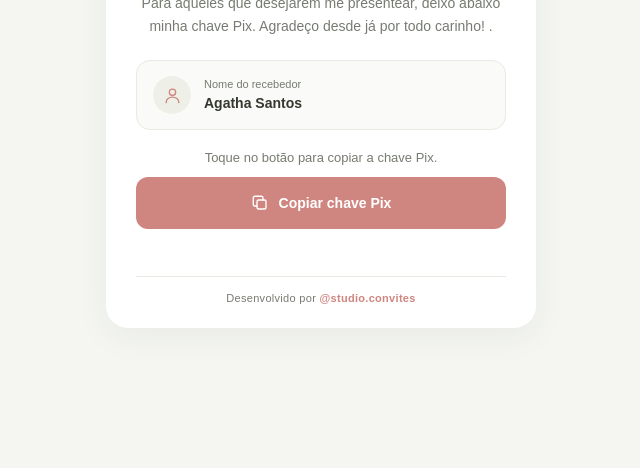
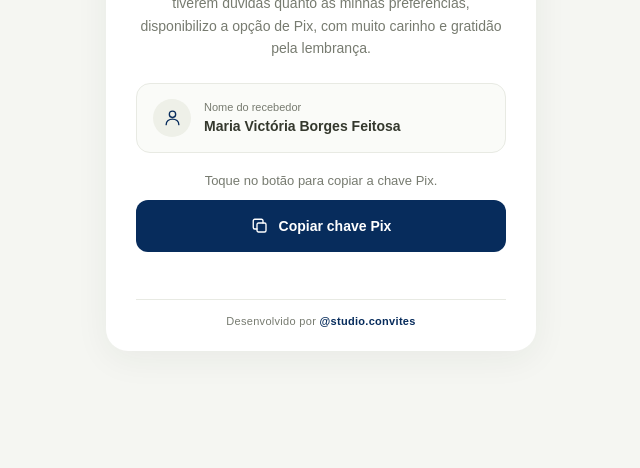
Before and after one commit to convitesstudio/Presente-Agatha, a plain HTML site: page index.html in a window 1280 px wide. Shown: the part 332-800 px from the top of the page, without its empty margins (319-959 px from the left). Drawn offline with Linux system fonts and the light colour scheme.

Commit message:
Update index.html

```diff
--- a/index.html
+++ b/index.html
@@ -1,4 +1,3 @@
-
 <!DOCTYPE html>
 <html lang="pt-BR">
 <head>
@@ -9,8 +8,10 @@
 
   <style>
     :root {
-      --verde-oliva: #68734B;
+ 🟨     --verde-oliva: 91a8d2;
       --verde-hover: #53603A;
+      --verde-copiado: #4F7557;
+      --cor-mensagem: #4F7557;
       --fundo: #ffffff;
       --texto: #34382D;
       --texto-suave: #777B70;
@@ -158,14 +159,16 @@
       height: 18px;
     }
 
+    /* 🟨 COR DO BOTÃO DEPOIS DE COPIAR */
     .botao-copiar.copiado {
-      background: #4F7557;
+      background: var(--verde-copiado);
     }
 
+    /* 🟨 COR DA MENSAGEM ABAIXO DO BOTÃO */
     .mensagem {
       min-height: 19px;
       margin-top: 10px;
-      color: #4F7557;
+      color: var(--cor-mensagem);
       font-size: 12px;
       font-weight: bold;
     }
@@ -264,9 +267,8 @@
 
     <h1 id="nome-noivos">Maria e João</h1>
 
-    <p class="descricao">
-      Para aqueles que desejarem me presentear, deixo abaixo minha chave Pix. Agradeço desde já por todo carinho!
-.
+    <p class="descricao"> 🟨
+     Para aqueles que desejarem me presentear, mas tiverem dúvidas quanto às minhas preferências, disponibilizo a opção de Pix, com muito carinho e gratidão pela lembrança.
     </p>
 
     <!-- CARTÃO DO RECEBEDOR -->
@@ -345,19 +347,31 @@
        ========================================= */
 
     // 🟨 NOME DOS NOIVOS
-    const NOME_DOS_NOIVOS = "15 anos da Agatha";
+    const NOME_DOS_NOIVOS = "Maria Victória";
 
     // 🟨 NOME DO RECEBEDOR
-    const NOME_DO_RECEBEDOR = "Agatha Santos";
+    const NOME_DO_RECEBEDOR = "Maria Victória Borges Feitosa";
 
     // 🟨 CHAVE PIX
-    const CHAVE_PIX = "thainaa883@gmail.com";
+    const CHAVE_PIX = "05700026139";
 
-    // 🟨 COR PRINCIPAL
-    const COR_PRINCIPAL = "#cf8680";
+    // 🟨 COR PRINCIPAL DO BOTÃO PIX
+    const COR_PRINCIPAL = "#072c5c";
 
-    // 🟨 COR DO FUNDO
+    // 🟨 COR DO FUNDO DA PÁGINA
     const COR_DO_FUNDO = "#ffffff";
+
+    // 🟨 COR DO BOTÃO DEPOIS QUE A CHAVE FOR COPIADA
+    const COR_BOTAO_COPIADO = "#91a8d2";
+
+    // 🟨 COR DA MENSAGEM ABAIXO DO BOTÃO
+    const COR_MENSAGEM = "#072c5c";
+
+    // 🟨 TEXTO QUE APARECE DENTRO DO BOTÃO DEPOIS DE COPIAR
+    const TEXTO_BOTAO_COPIADO = "Chave copiada!";
+
+    // 🟨 MENSAGEM QUE APARECE ABAIXO DO BOTÃO DEPOIS DE COPIAR
+    const MENSAGEM_COPIA = "Agora é só colar no aplicativo do seu banco.";
 
     // 🟨 QR CODE OPCIONAL
     // Deixe vazio para não exibir o QR Code.
@@ -380,6 +394,14 @@
 
     document.documentElement.style.setProperty(
       "--fundo", COR_DO_FUNDO
+    );
+
+    document.documentElement.style.setProperty(
+      "--verde-copiado", COR_BOTAO_COPIADO
+    );
+
+    document.documentElement.style.setProperty(
+      "--cor-mensagem", COR_MENSAGEM
     );
 
     const areaQRCode = document.getElementById("area-qrcode");
@@ -420,8 +442,12 @@
         }
 
         botao.classList.add("copiado");
-        texto.textContent = "Chave copiada!";
-        mensagem.textContent = "Agora é só colar no aplicativo do seu banco.";
+
+        // 🟨 TEXTO DO BOTÃO DEPOIS DE COPIAR
+        texto.textContent = TEXTO_BOTAO_COPIADO;
+
+        // 🟨 MENSAGEM ABAIXO DO BOTÃO
+        mensagem.textContent = MENSAGEM_COPIA;
 
         clearTimeout(temporizadorMensagem);
 
@@ -438,4 +464,4 @@
   </script>
 
 </body>
-  </html>
+</html>
```
